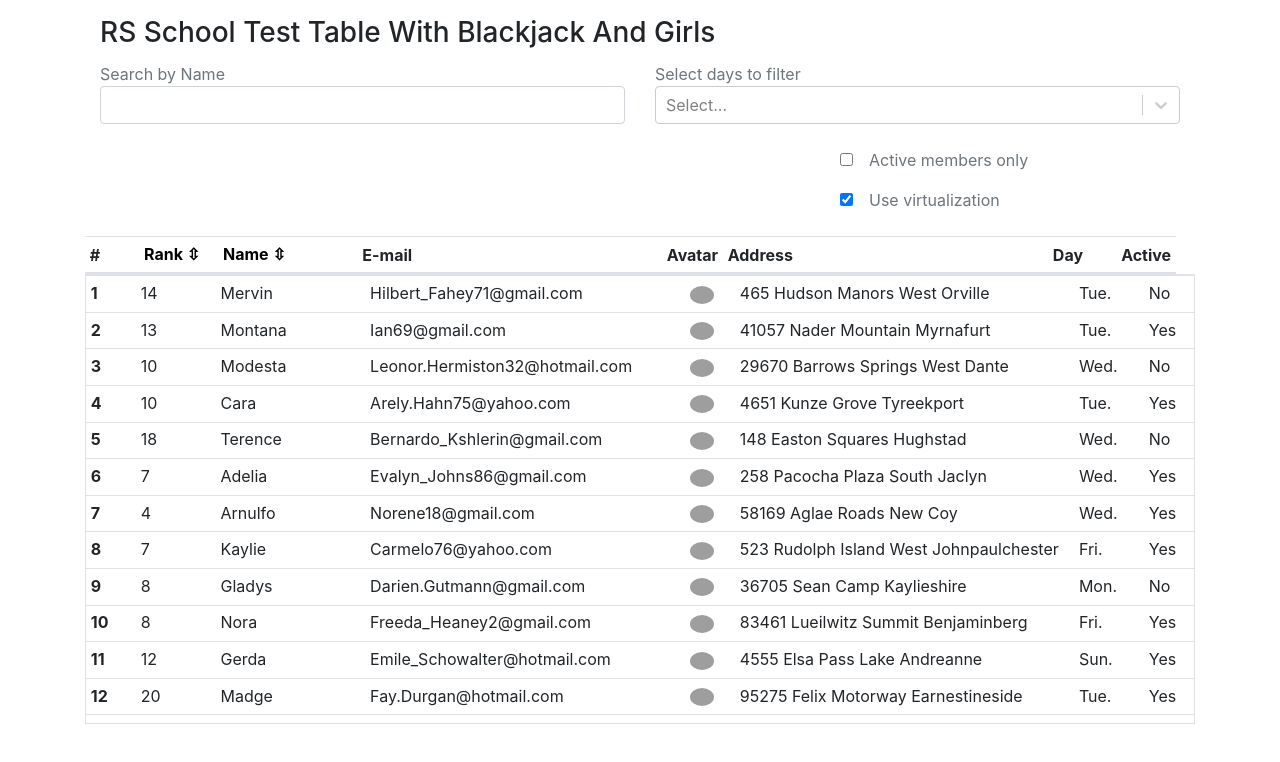
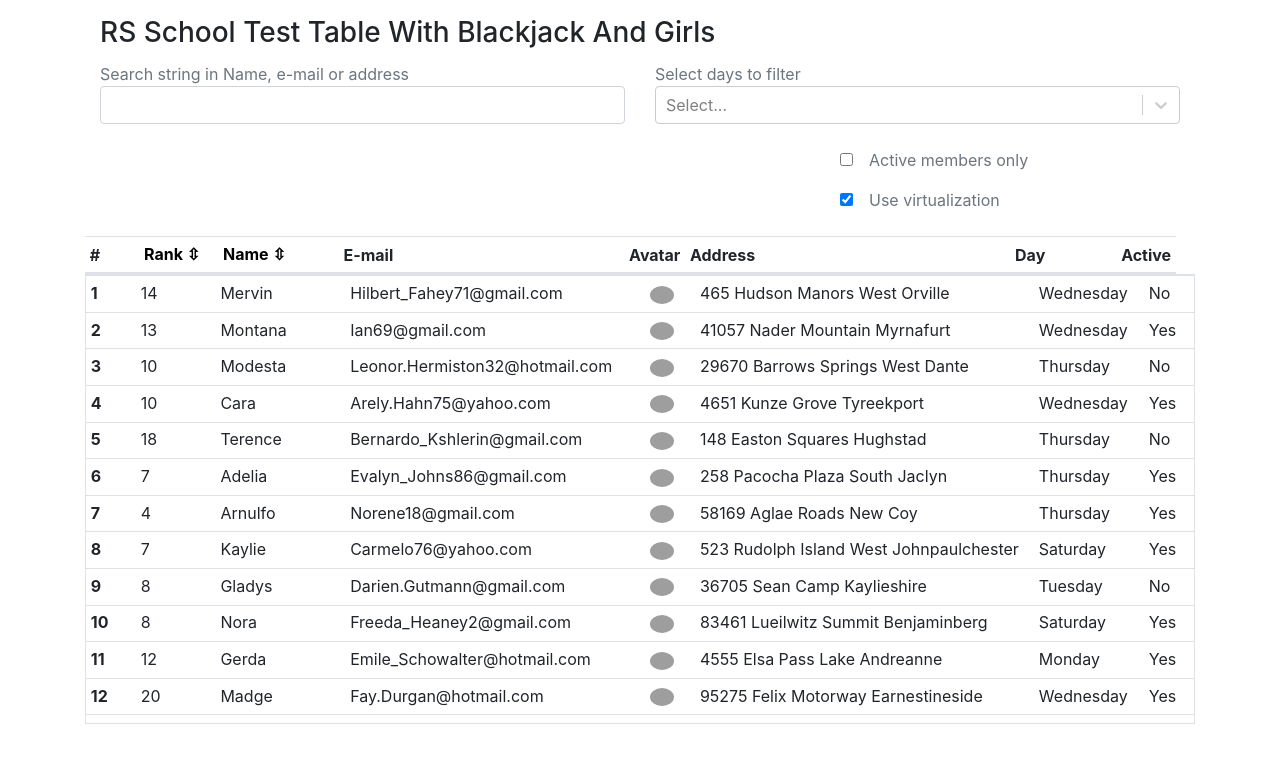
Before and after one commit to Guseff/datagrid, a React app: page / in a window 1280 px wide. Shown: the top 762 px of the page. Built offline with nearby package versions, Linux system fonts and the light colour scheme; grey boxes are pictures that could not be loaded.

Commit message:
feat: add days enum filter

```diff
--- a/src/assets/styles/index.css
+++ b/src/assets/styles/index.css
@@ -53,10 +53,10 @@ th>button:active, th>button:focus {
   width: 80px;
 }
 .table-col-3 {
-  width: 150px;
+  width: 130px;
 }
 .table-col-4 {
-  width: 320px;
+  width: 300px;
 }
 .table-col-5 {
   width: 50px;
@@ -65,7 +65,7 @@ th>button:active, th>button:focus {
   width: 340px;
 }
 .table-col-7 {
-  width: 70px;
+  width: 110px;
 }
 .table-col-8 {
   width: 50px;
--- a/src/components/Search/Search.jsx
+++ b/src/components/Search/Search.jsx
@@ -14,7 +14,7 @@ const Search = () => {
   return (
     <>
       <label htmlFor="inputSearch" className="form-text text-muted">
-        Search by Name
+        Search string in Name, e-mail or address
         <input
           type="text"
           className="form-control"
--- a/src/components/TableBody/TableBody.jsx
+++ b/src/components/TableBody/TableBody.jsx
@@ -69,7 +69,7 @@ const TableBody = ({ data, scrollHandle, sHeight }) => {
                 <td>
                   <div className="ellipsis">{`${string.address.street} ${string.address.city}`}</div>
                 </td>
-                <td>{string.day}</td>
+                <td>{string.day.label}</td>
                 <td>{string.isActive ? 'Yes' : 'No'}</td>
               </tr>
             ))}
--- a/src/components/TableMain/TableMain.jsx
+++ b/src/components/TableMain/TableMain.jsx
@@ -18,7 +18,9 @@ const TableMain = () => {
   window.addEventListener('resize', updateWindowSize)
 
   const data = useSelector(state => state.data)
-  const { filterIfActive, filterByText } = useSelector(state => state.filter)
+  const { filterIfActive, filterByText, filterByDays } = useSelector(
+    state => state.filter
+  )
   const { byRank } = useSelector(state => state.sort)
 
   const dataAfterActiveFilter = filterIfActive
@@ -29,16 +31,25 @@ const TableMain = () => {
     ? dataAfterActiveFilter.filter(
         string =>
           string.name.toLowerCase().startsWith(filterByText.toLowerCase()) ||
-          string.city.toLowerCase().startsWith(filterByText.toLowerCase()) ||
-          string.address.toLowerCase().startsWith(filterByText.toLowerCase())
+          string.email.toLowerCase().startsWith(filterByText.toLowerCase()) ||
+          string.address.city
+            .toLowerCase()
+            .startsWith(filterByText.toLowerCase()) ||
+          string.address.street
+            .toLowerCase()
+            .startsWith(filterByText.toLowerCase())
       )
     : dataAfterActiveFilter
 
+  const dataAfterDaysFilter = filterByDays.length
+    ? dataAfterTextFilter.filter(string => filterByDays.includes(string.day))
+    : dataAfterTextFilter
+
   const sortedByRankData = byRank
-    ? [...dataAfterTextFilter].sort((a, b) =>
+    ? [...dataAfterDaysFilter].sort((a, b) =>
         byRank === 'inc' ? a.rank - b.rank : b.rank - a.rank
       )
-    : dataAfterTextFilter
+    : dataAfterDaysFilter
 
   const scrollHandle = e => {
     e.preventDefault()
--- a/src/utils/index.js
+++ b/src/utils/index.js
@@ -1,4 +1,4 @@
-import { UP_ARROW, DOWN_ARROW, TWO_ARROWS, WEEK } from '../constants'
+import { UP_ARROW, DOWN_ARROW, TWO_ARROWS, DAYS } from '../constants'
 
 const faker = require('faker')
 
@@ -15,7 +15,7 @@ const makeFakeString = x => {
       city: faker.address.city(),
       street: faker.address.streetAddress(),
     },
-    day: Object.values(WEEK)[faker.random.number(6)],
+    day: DAYS[faker.random.number(6)],
     isActive: faker.random.boolean(),
   }
 }
```
